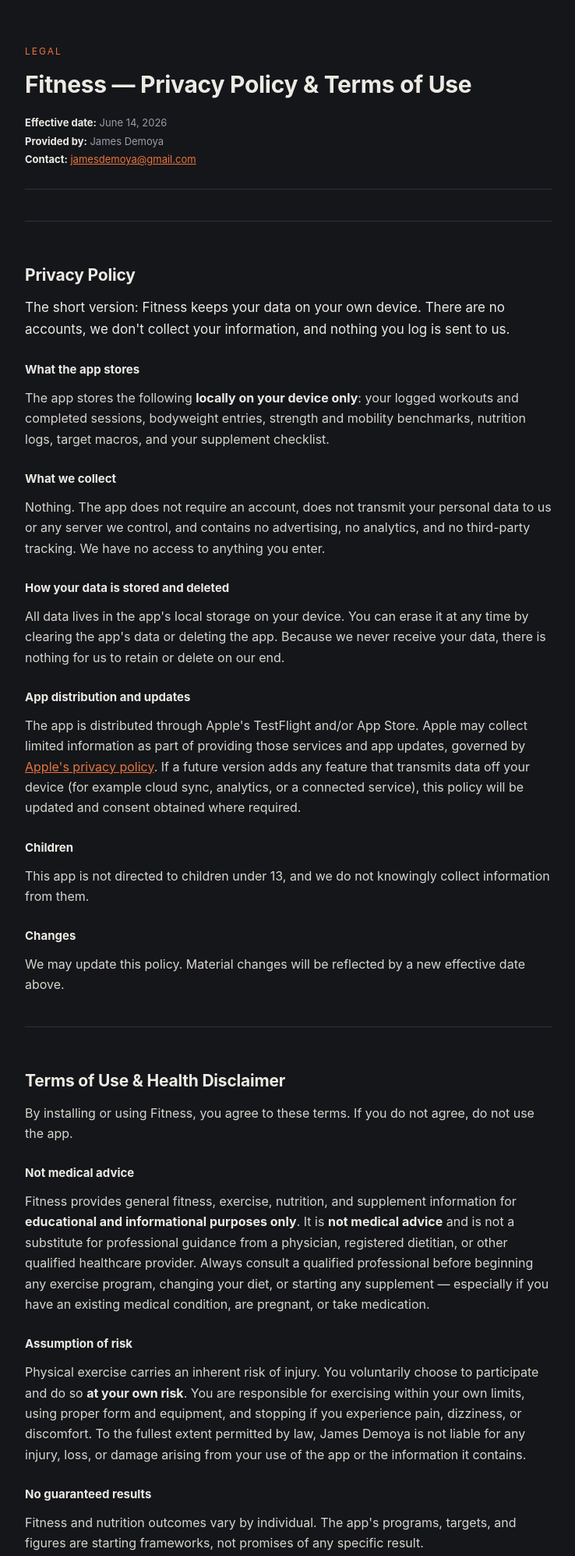
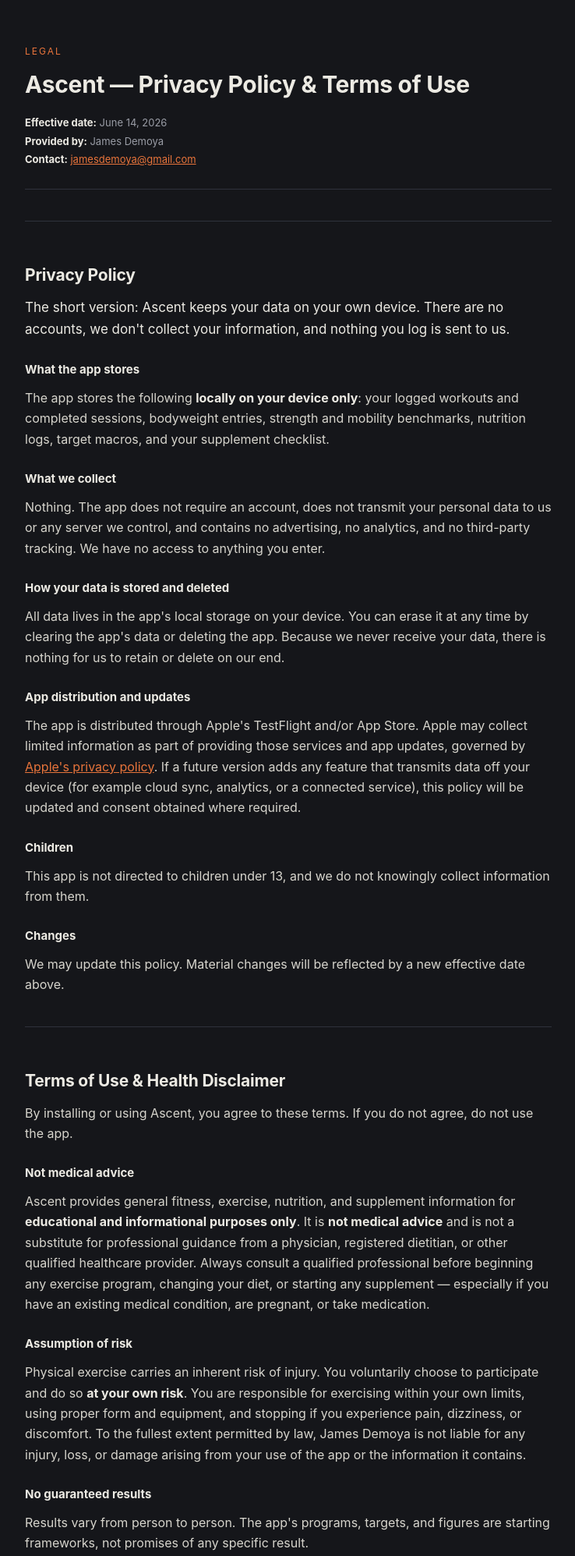
Before and after one commit to JOD05/fitnessapp_public, a plain HTML site: page index.html in a window 1280 px wide. Shown: the top 1995 px of the page at 78% size, without its empty margins (270-1008 px from the left). Drawn offline with Linux system fonts and the light colour scheme.

Commit message:
Updating name

```diff
--- a/index.html
+++ b/index.html
@@ -3,7 +3,7 @@
 <head>
 <meta charset="UTF-8" />
 <meta name="viewport" content="width=device-width, initial-scale=1.0" />
-<title>Fitness — Privacy &amp; Terms</title>
+<title>Ascent — Privacy &amp; Terms</title>
 <style>
   :root{
     --bg:#15161A; --surface:#1E2026; --line:#2F323C;
@@ -35,7 +35,7 @@
 
   <header>
     <p class="kicker">Legal</p>
-    <h1>Fitness — Privacy Policy &amp; Terms of Use</h1>
+    <h1>Ascent — Privacy Policy &amp; Terms of Use</h1>
     <p class="meta"><strong>Effective date:</strong> June 14, 2026</p>
     <p class="meta"><strong>Provided by:</strong> James Demoya</p>
     <p class="meta"><strong>Contact:</strong> <a href="mailto:jamesdemoya@gmail.com">jamesdemoya@gmail.com</a></p>
@@ -43,7 +43,7 @@
 
   <div class="section">
     <h2>Privacy Policy</h2>
-    <p class="lead">The short version: Fitness keeps your data on your own device. There are no accounts, we don't collect your information, and nothing you log is sent to us.</p>
+    <p class="lead">The short version: Ascent keeps your data on your own device. There are no accounts, we don't collect your information, and nothing you log is sent to us.</p>
 
     <h3>What the app stores</h3>
     <p>The app stores the following <strong>locally on your device only</strong>: your logged workouts and completed sessions, bodyweight entries, strength and mobility benchmarks, nutrition logs, target macros, and your supplement checklist.</p>
@@ -66,16 +66,16 @@
 
   <div class="section">
     <h2>Terms of Use &amp; Health Disclaimer</h2>
-    <p>By installing or using Fitness, you agree to these terms. If you do not agree, do not use the app.</p>
+    <p>By installing or using Ascent, you agree to these terms. If you do not agree, do not use the app.</p>
 
     <h3>Not medical advice</h3>
-    <p>Fitness provides general fitness, exercise, nutrition, and supplement information for <strong>educational and informational purposes only</strong>. It is <strong>not medical advice</strong> and is not a substitute for professional guidance from a physician, registered dietitian, or other qualified healthcare provider. Always consult a qualified professional before beginning any exercise program, changing your diet, or starting any supplement — especially if you have an existing medical condition, are pregnant, or take medication.</p>
+    <p>Ascent provides general fitness, exercise, nutrition, and supplement information for <strong>educational and informational purposes only</strong>. It is <strong>not medical advice</strong> and is not a substitute for professional guidance from a physician, registered dietitian, or other qualified healthcare provider. Always consult a qualified professional before beginning any exercise program, changing your diet, or starting any supplement — especially if you have an existing medical condition, are pregnant, or take medication.</p>
 
     <h3>Assumption of risk</h3>
     <p>Physical exercise carries an inherent risk of injury. You voluntarily choose to participate and do so <strong>at your own risk</strong>. You are responsible for exercising within your own limits, using proper form and equipment, and stopping if you experience pain, dizziness, or discomfort. To the fullest extent permitted by law, James Demoya is not liable for any injury, loss, or damage arising from your use of the app or the information it contains.</p>
 
     <h3>No guaranteed results</h3>
-    <p>Fitness and nutrition outcomes vary by individual. The app's programs, targets, and figures are starting frameworks, not promises of any specific result.</p>
+    <p>Results vary from person to person. The app's programs, targets, and figures are starting frameworks, not promises of any specific result.</p>
 
     <h3>Supplements</h3>
     <p>Any supplement references are informational. Dietary supplements are not intended to diagnose, treat, cure, or prevent any disease, and such statements have not been evaluated by the FDA. Consult a healthcare provider before use.</p>
```
Also changed, not shown: 1 other file.
